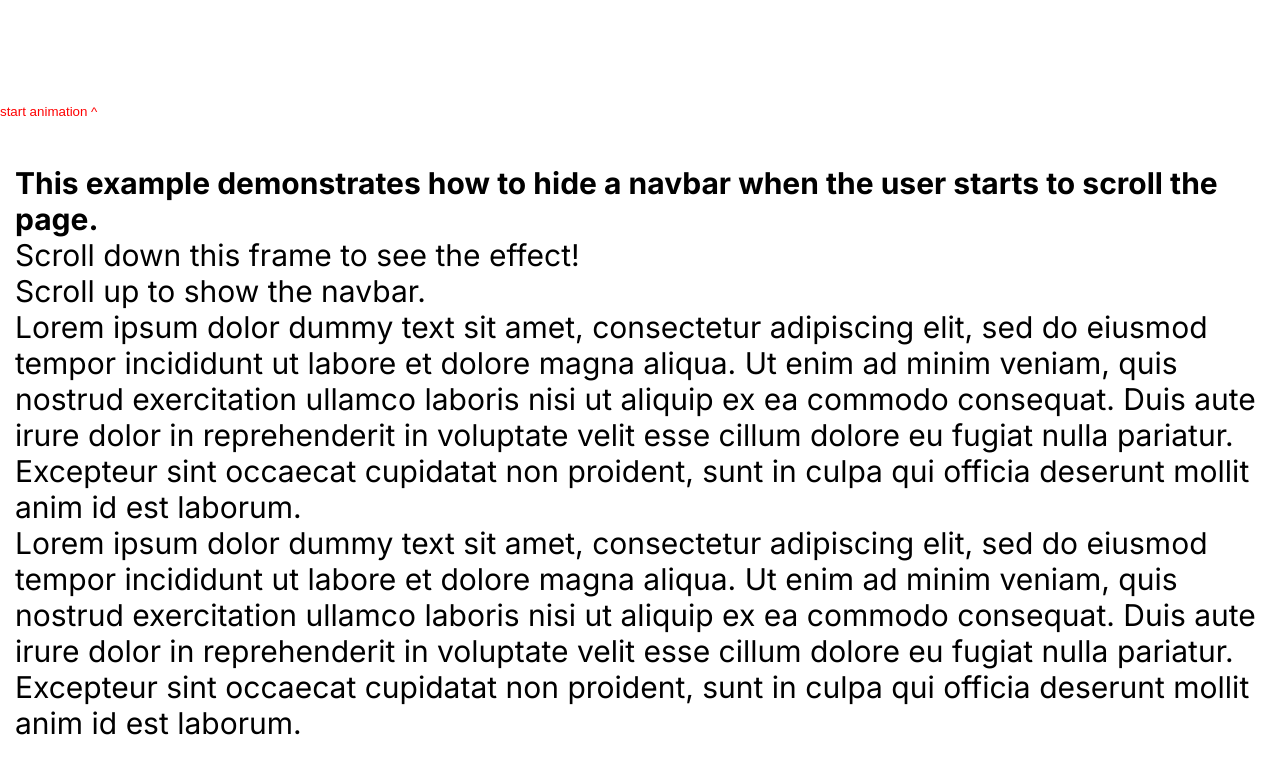
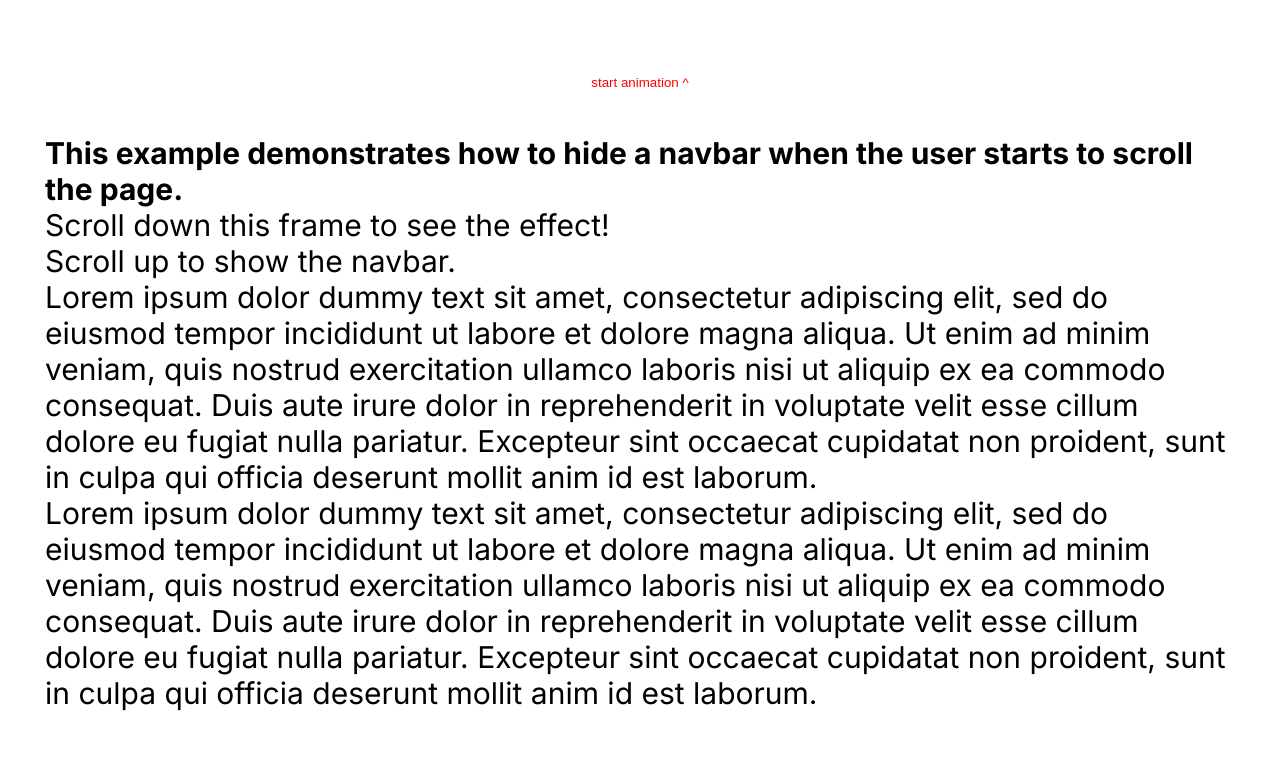
Before and after one commit to Cakenumber1/fake-redirect-animation, a Next.js app: page / in a window 1280 px wide. Shown: the top 774 px of the page. Built offline with nearby package versions, Linux system fonts and the light colour scheme.

Commit message:
fix styles & delays

```diff
--- a/src/app/page.module.scss
+++ b/src/app/page.module.scss
@@ -43,7 +43,7 @@
 
 .topBlock {
   position: relative;
-  padding-top: 100px;
+  padding-top: 75px;
   min-height: 100vh;
   max-height: 100vh;
   display: none;
@@ -54,11 +54,14 @@
 }
 
 .bottomBlock {
-  padding-top: 100px;
+  padding: 75px 30px 0;
   display: none;
 
   &.show {
-    display: block;
+    display: flex;
+    flex-direction: column;
+    justify-content: space-between;
+    align-items: center;
   }
 }
 
--- a/src/app/page.tsx
+++ b/src/app/page.tsx
@@ -38,26 +38,18 @@
     window.addEventListener('keydown', preventDefaultForScrollKeys, {passive: false});
 }
 
-function enableScroll({setShowBottomBlock, setShowTopBlock}: t2) {
+function enableScroll() {
     let wheelEvent = 'onwheel' in document.createElement('div') ? 'wheel' : 'mousewheel';
     window.removeEventListener('DOMMouseScroll', preventDefault, false);
     window.removeEventListener(wheelEvent, preventDefault, false);
     window.removeEventListener('touchmove', preventDefault, false);
     window.removeEventListener('touchstart', preventDefault, false);
     window.removeEventListener('keydown', preventDefaultForScrollKeys, false);
-
-    setShowBottomBlock?.(false)
-    setShowTopBlock?.(false)
 }
 
 type t = {
     setShowTopBlock: Dispatch<SetStateAction<boolean>>
     setShowBottomBlock: Dispatch<SetStateAction<boolean>>
-}
-
-type t2 = {
-    setShowBottomBlock?: Dispatch<SetStateAction<boolean>>
-    setShowTopBlock?: Dispatch<SetStateAction<boolean>>
 }
 
 const addAndScroll = ({setShowTopBlock, setShowBottomBlock} : t) => {
@@ -75,7 +67,11 @@
     })
 
     setTimeout(() => {
-        enableScroll({setShowBottomBlock})
+        setShowBottomBlock(false)
+    }, 1000)
+
+    setTimeout(() => {
+        enableScroll()
     }, 2000)
 }
 
@@ -93,7 +89,11 @@
     })
 
     setTimeout(() => {
-        enableScroll({setShowTopBlock})
+        setShowTopBlock(false)
+    }, 1000)
+
+    setTimeout(() => {
+        enableScroll()
     }, 2000)
 }
 
```
